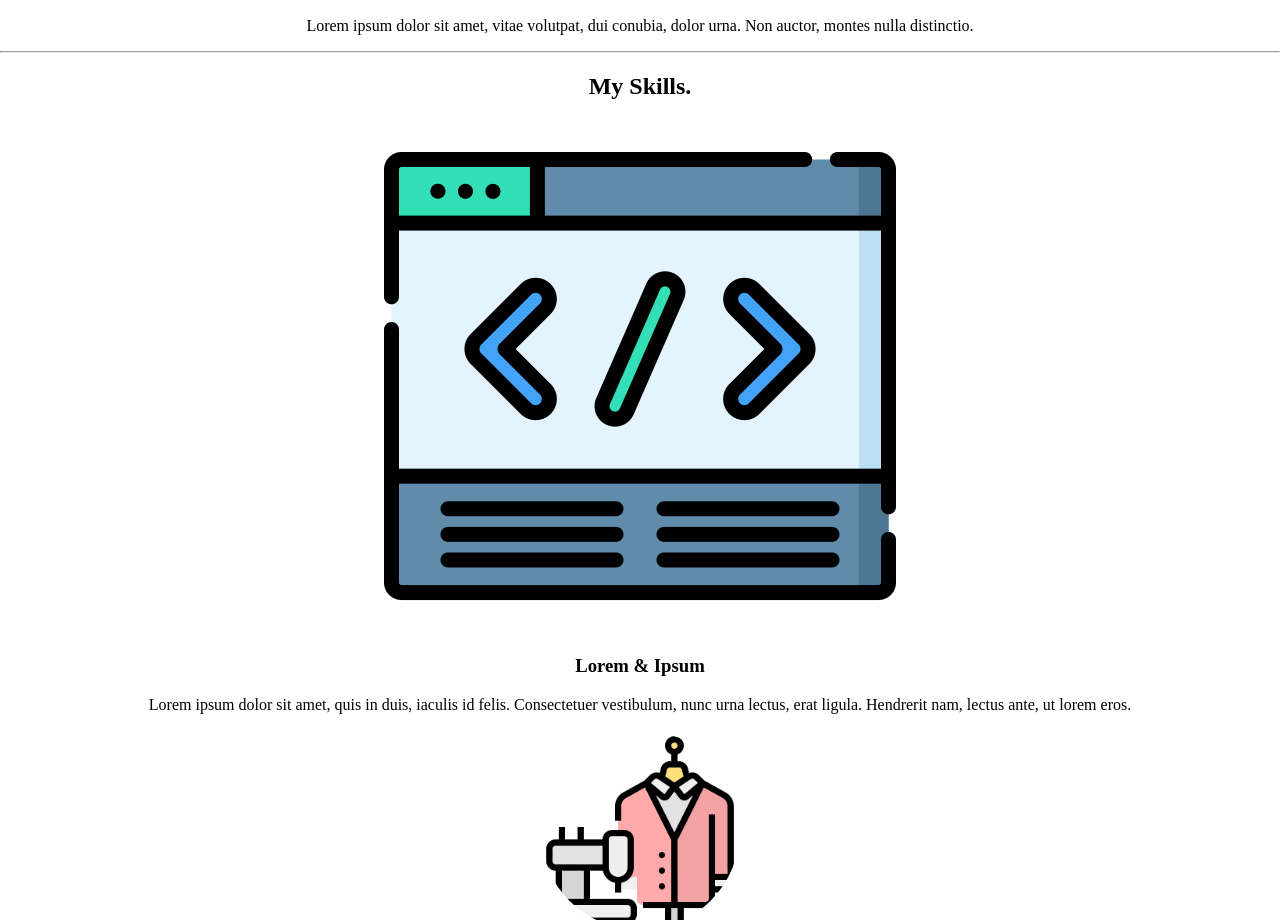
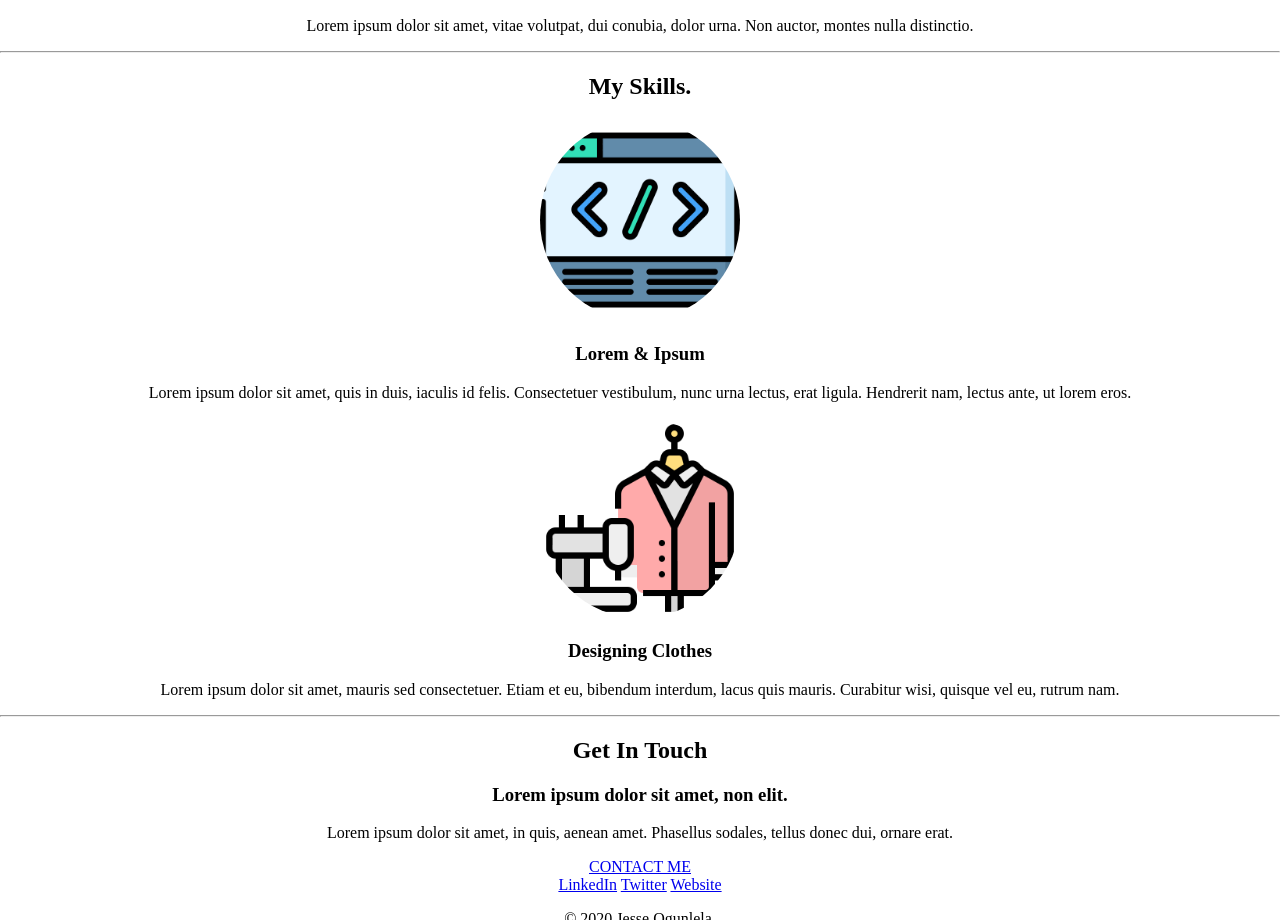
Before and after one commit to vinshield/cv, a plain HTML site: page index.html in a window 1280 px wide. Shown: the part 833-1753 px from the top of the page. Drawn offline with Linux system fonts and the light colour scheme.

Commit message:
Styled first my skills image

```diff
--- a/index.html
+++ b/index.html
@@ -28,7 +28,7 @@
       <div class="skills">
         <h2>My Skills.</h2>
         <div class="skill-row">
-          <img class="" src="images\code.png" alt="coding image">
+          <img class="" src="images\code.png" alt="coding image" height=200px width=200px style="border-radius: 50%">
           <h3>Lorem & Ipsum</h3>
           <p>Lorem ipsum dolor sit amet, quis in duis, iaculis id felis. Consectetuer vestibulum, nunc urna lectus, erat ligula. Hendrerit nam, lectus ante, ut lorem eros.</p>
         </div>
```
